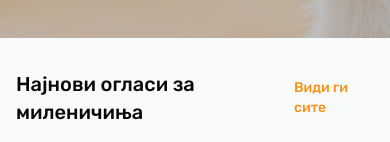
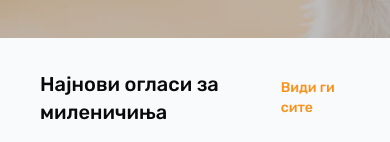
Before and after one commit to borkopp/petbar, a Next.js app: page / in a window 390 px wide. Shown: the part 702-844 px from the top of the page. Built offline with nearby package versions, Linux system fonts and the light colour scheme; no server answers; the database is empty.

Commit message:
Update Newest Listings component layout for improved spacing and responsiveness

```diff
--- a/components/home/newest-listings.tsx
+++ b/components/home/newest-listings.tsx
@@ -53,7 +53,7 @@ export async function NewestListings() {
   return (
     <section className="py-8 md:py-16 font-rubik bg-slate-50">
       <div className="container mx-auto px-4 sm:px-6">
-        <div className="flex items-center justify-between mb-6 md:mb-12 max-w-6xl mx-auto">
+        <div className="flex items-center justify-between mb-6 md:mb-12 max-w-6xl px-6 mx-auto">
           <h2 className="text-xl md:text-2xl font-medium">Најнови огласи за миленичиња</h2>
           <Link href="/listings" className="text-sm font-medium text-primary hover:underline">
             Види ги сите
```
